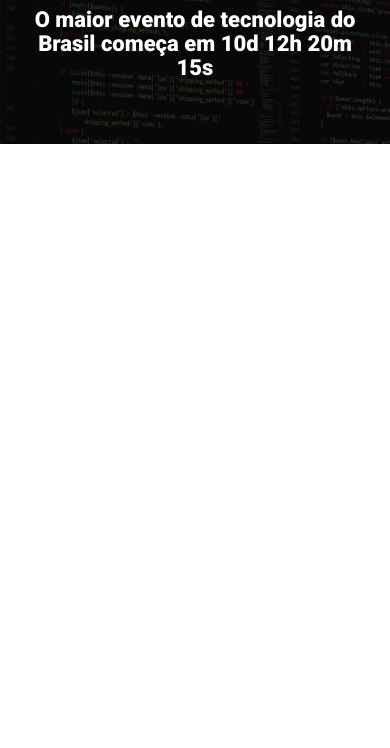
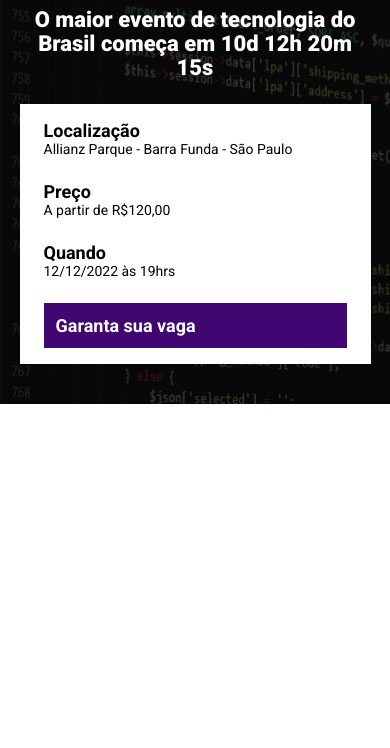
Before and after one commit to borgeslais/ebac_tech_talks, a website built with Parcel: page src/index.html in a window 390 px wide. Shown: the part 96-844 px from the top of the page. Built offline with nearby package versions, Linux system fonts and the light colour scheme.

Commit message:
add index and scss files

```diff
--- a/src/index.html
+++ b/src/index.html
@@ -16,6 +16,25 @@
             <p class="hero__text">
                 O maior evento de tecnologia do Brasil começa em 10d 12h 20m 15s
             </p>
+            <div class="infos-bar">
+                <ul class="infos-bar__infos">
+                    <li class="infos-bar__infos__item">
+                        <b>Localização</b>
+                        Allianz Parque - Barra Funda - São Paulo
+                    </li>
+                    <li class="infos-bar__infos__item">
+                        <b>Preço</b>
+                        A partir de R$120,00
+                    </li>
+                    <li class="infos-bar__infos__item">
+                        <b>Quando</b>
+                        12/12/2022 às 19hrs
+                    </li>
+                </ul>
+                <a href="" class="button button--primary">
+                    Garanta sua vaga
+                </a>
+            </div>
         </div>
 
     </header>
--- /dev/null
+++ b/src/styles/components/_buttons.scss
@@ -0,0 +1,25 @@
+.button {
+    padding: 12px;
+    font-size: 18px;
+    font-weight: bold;
+    text-decoration: none;
+    text-align: center;
+    white-space: nowrap;
+
+    &--primary {
+        color: #fff;
+        background-color: rgb(65, 6, 114);
+    }
+
+    @media (max-width: 640px) {
+        display: flex;
+        width: 100%;
+        text-align: center;
+        align-items: center;
+    }
+
+    @media (max-width: 1024px) {
+        display: flex;
+        align-items: center;
+    }
+}
--- /dev/null
+++ b/src/styles/components/_infos_bar.scss
@@ -0,0 +1,40 @@
+.infos-bar {
+    padding: 16px 24px;
+    background-color: white;
+    display: flex;
+    justify-content: space-between;
+
+    &__infos {
+        display: flex;
+        gap: 40px;
+
+        &__item {
+            font-size: 14px;
+            color: #000;
+
+            b {
+                color: #000;
+                font-size: 18px;
+                display: block;
+            }
+        }
+    }
+
+    @media (max-width: 640px) {
+        display:block;
+
+        &__infos {
+            display: block;
+
+            &__item {
+                margin-bottom: 24px;
+            }
+        }
+    }
+
+    @media (max-width: 1024px) {
+        &__infos {
+            gap: 16px;
+        }
+    }
+}
--- a/src/styles/main.scss
+++ b/src/styles/main.scss
@@ -1,4 +1,6 @@
 @use 'hero';
+@use 'components/infos_bar';
+@use 'components/buttons';
 
 * {
     margin: 0;
@@ -6,6 +8,7 @@
     box-sizing: border-box;
     font-family: Roboto, sans-serif;
     color: #ffffff;
+    list-style: none;
 }
 
 .container {
```
